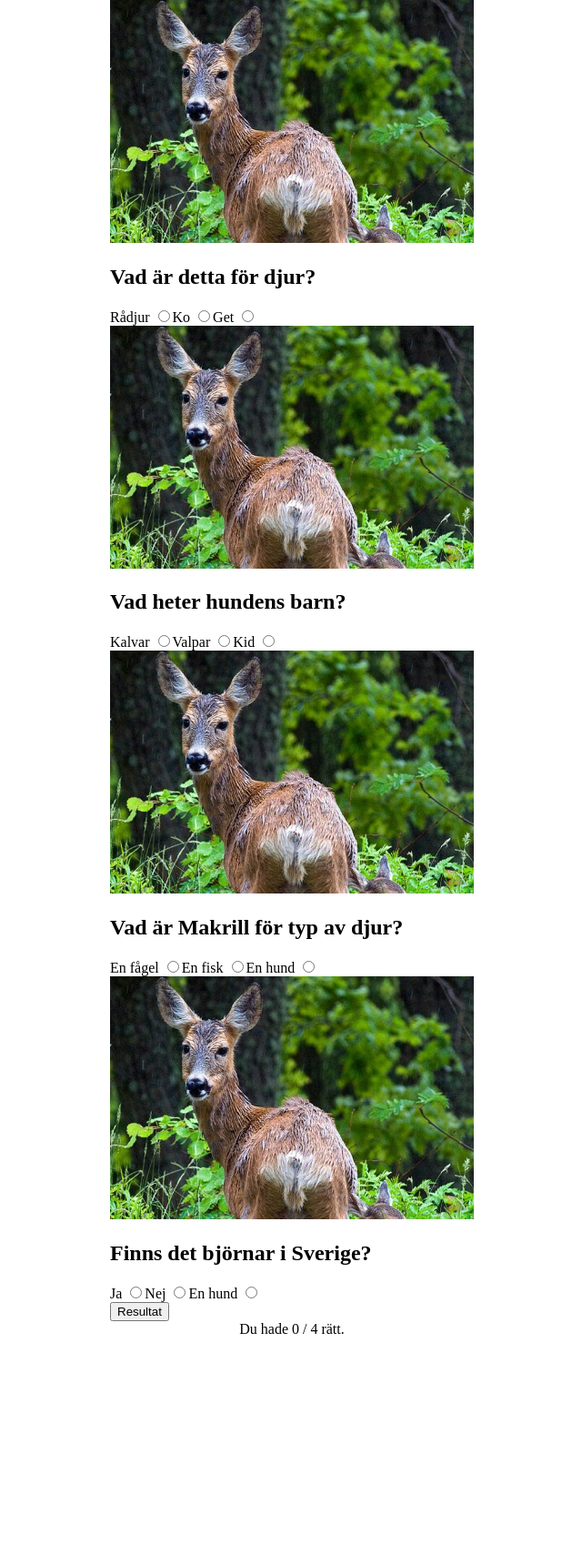
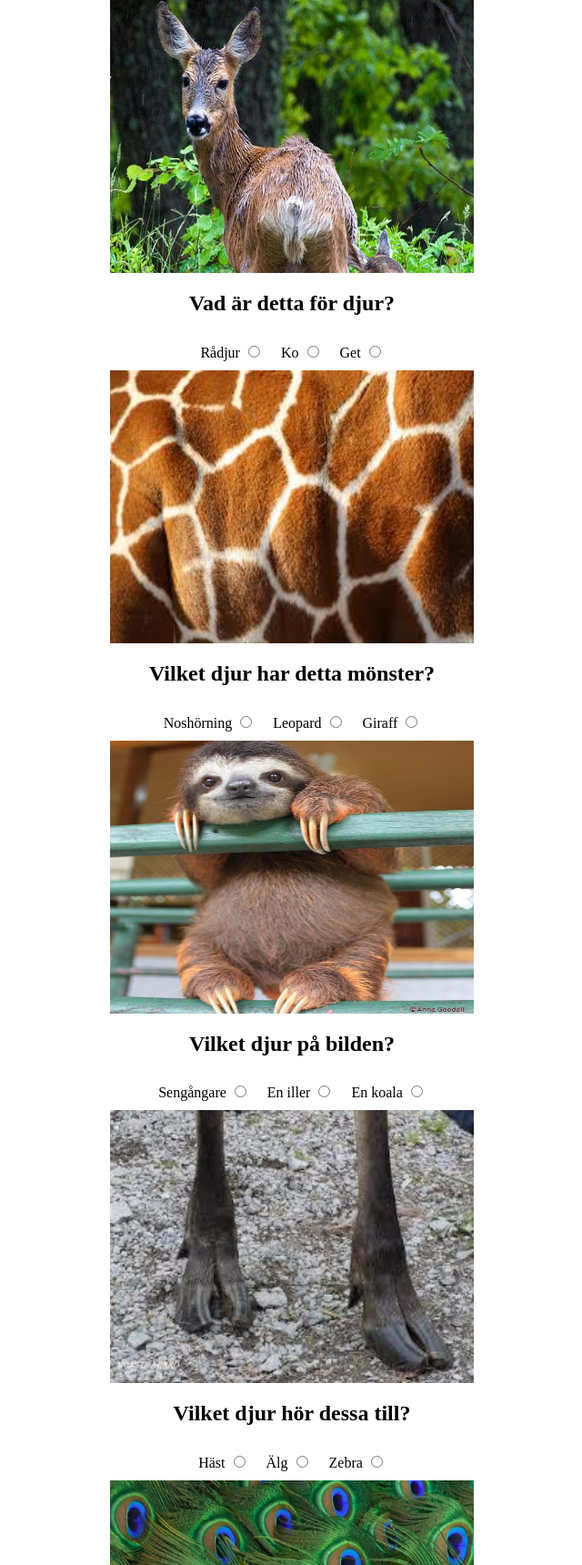
Before and after one commit to jennyjaderborn/quiz, a PHP site: page / in a window 1280 px wide. Shown: the part 200-1920 px from the top of the page at 91% size, without its empty margins (319-959 px from the left). Before the commit the page ends 1666 px from the top, so only its background shows below. Run offline with PHP 8.4, Linux system fonts and the light colour scheme.

Commit message:
update images

```diff
--- a/classes.php
+++ b/classes.php
@@ -21,7 +21,7 @@ class question {
     public function writeQuestion() {
         echo "<img src='$this->image'><h2>$this->question</h2>
         <div class='options'>
-        <label for='$this->key'>$this->answerOne
+        <label for='$this->key'> $this->answerOne
         <input type='radio' name='$this->answerOne' id='$this->key' value='$this->answerOne'></label>
 
         <label for='$this->key'>$this->answerX
--- a/data.php
+++ b/data.php
@@ -10,28 +10,60 @@ $questions  = array(
         'image' => './radjur.jpg'
     ),
     2 => array(
-        'question' => 'Vad heter hundens barn?',
-        'answerOne' => 'Kalvar',
-        'answerX' => 'Valpar',
-        'answerTwo' => 'Kid',
-        'correctAnswer' => 'answerx',
-        'image' => 'radjur.jpg'
+        'question' => 'Vilket djur har detta mönster?',
+        'answerOne' => 'Noshörning',
+        'answerX' => 'Leopard',
+        'answerTwo' => 'Giraff',
+        'correctAnswer' => 'answer2',
+        'image' => './giraff.jpg'
     ),
     3 => array(
-        'question'    => 'Vad är Makrill för typ av djur?',
-        'answerOne'     => 'En fågel',
-        'answerX' => 'En fisk',
-        'answerTwo' => 'En hund',
-        'correctAnswer' => 'answerx',
-        'image' => 'radjur.jpg'
+        'question' => 'Vilket djur på bilden?',
+        'answerOne'  => 'Sengångare',
+        'answerX' => 'En iller',
+        'answerTwo' => 'En koala',
+        'correctAnswer' => 'answer1',
+        'image' => './sengangare.jpg'
     ),
     4 => array(
-        'question'    => 'Finns det björnar i Sverige?',
-        'answerOne'     => 'Ja',
-        'answerX' => 'Nej',
-        'answerTwo' => 'En hund',
+        'question'    => 'Vilket djur hör dessa till?',
+        'answerOne'     => 'Häst',
+        'answerX' => 'Älg',
+        'answerTwo' => 'Zebra',
+        'correctAnswer' => 'answerx',
+        'image' => './alg.jpg'
+    ),
+    5 => array(
+        'question'    => 'Känner du igen vilket djur?',
+        'answerOne'     => 'Påfågel',
+        'answerX' => 'Fjäril',
+        'answerTwo' => 'Ödla',
         'correctAnswer' => 'answer1',
-        'image' => 'radjur.jpg'
+        'image' => './pafagel.jpg'
+    ),
+    6 => array(
+        'question'    => 'Vems?',
+        'answerOne'     => 'Kamelens',
+        'answerX' => 'Åsnans',
+        'answerTwo' => 'Hästens',
+        'correctAnswer' => 'answer2',
+        'image' => './hast.jpg'
+    ),
+    7 => array(
+        'question'    => 'Vem har tappat dessa?',
+        'answerOne'     => 'Älgen',
+        'answerX' => 'Renen',
+        'answerTwo' => 'Geten',
+        'correctAnswer' => 'answerx',
+        'image' => './renhorn.jpg'
+    ),
+    8 => array(
+        'question'    => 'Vad kallas "bebisen"?',
+        'answerOne'     => 'Killing',
+        'answerX' => 'Kulting',
+        'answerTwo' => 'Kulling',
+        'correctAnswer' => 'answer1',
+        'image' => './killing.jpg'
     )
 );
 
--- a/style.css
+++ b/style.css
@@ -10,19 +10,27 @@ header {
 
 .correct {
     color: green;
+    text-align: center;
 }
 
 .wrong {
     color: red;
+    text-align: center;
 }
 
 .options {
     display: flex;
     flex-direction: row;
+    justify-content: center;
+}
+
+h2 {
+    text-align: center;
 }
 
 img {
     width: 400px;
+    height: 300px;
 }
 
 #content {
@@ -30,4 +38,23 @@ img {
     justify-content: center;
     flex-direction: column;
     align-items: center;
+    margin-bottom: 40px;
 }
+
+form {
+    display: flex;
+    justify-content: center;
+    flex-direction: column;
+    align-items: center;
+}
+
+
+button {
+    width: 300px;
+    height: 30px;
+    margin: 15px;
+}
+
+label {
+    margin: 10px;
+}
```
Also changed, not shown: alg.jpg (added), giraff.jpg (added), hast.jpg (added), killing.jpg (added), pafagel.jpg (added), renhorn.jpg (added), sengangare.jpg (added).
